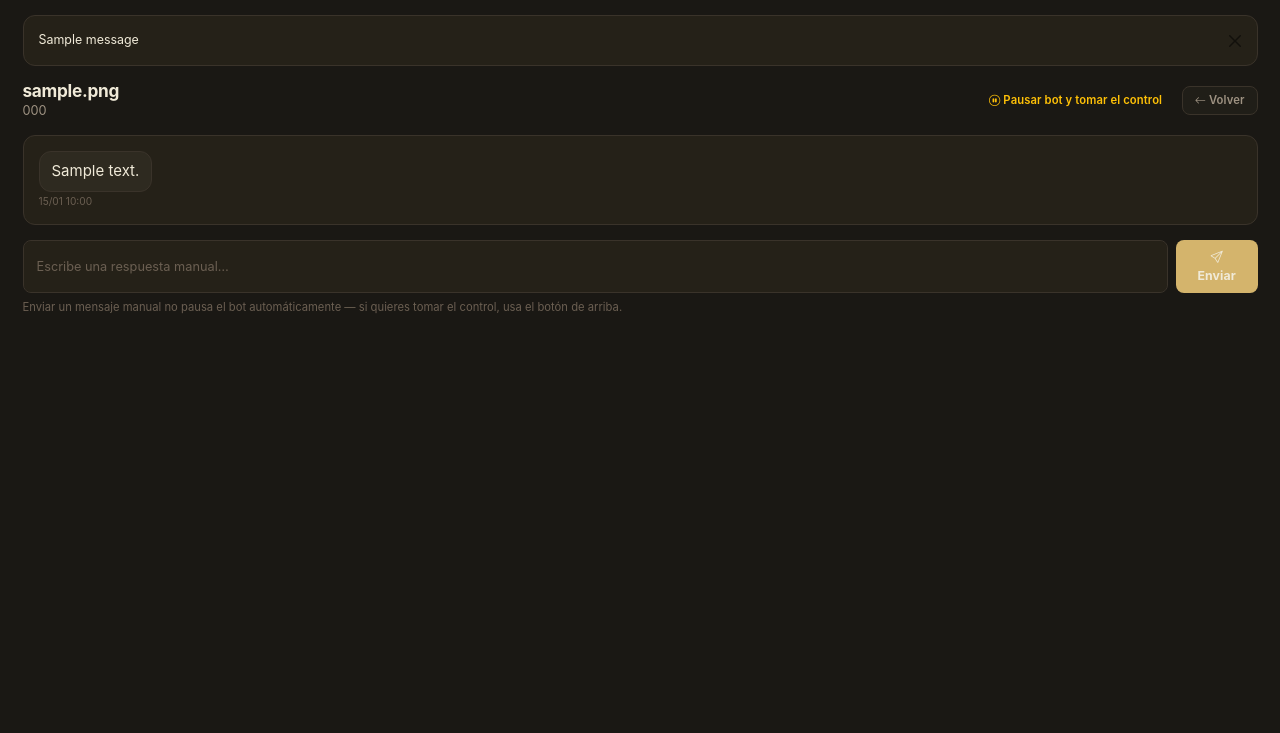
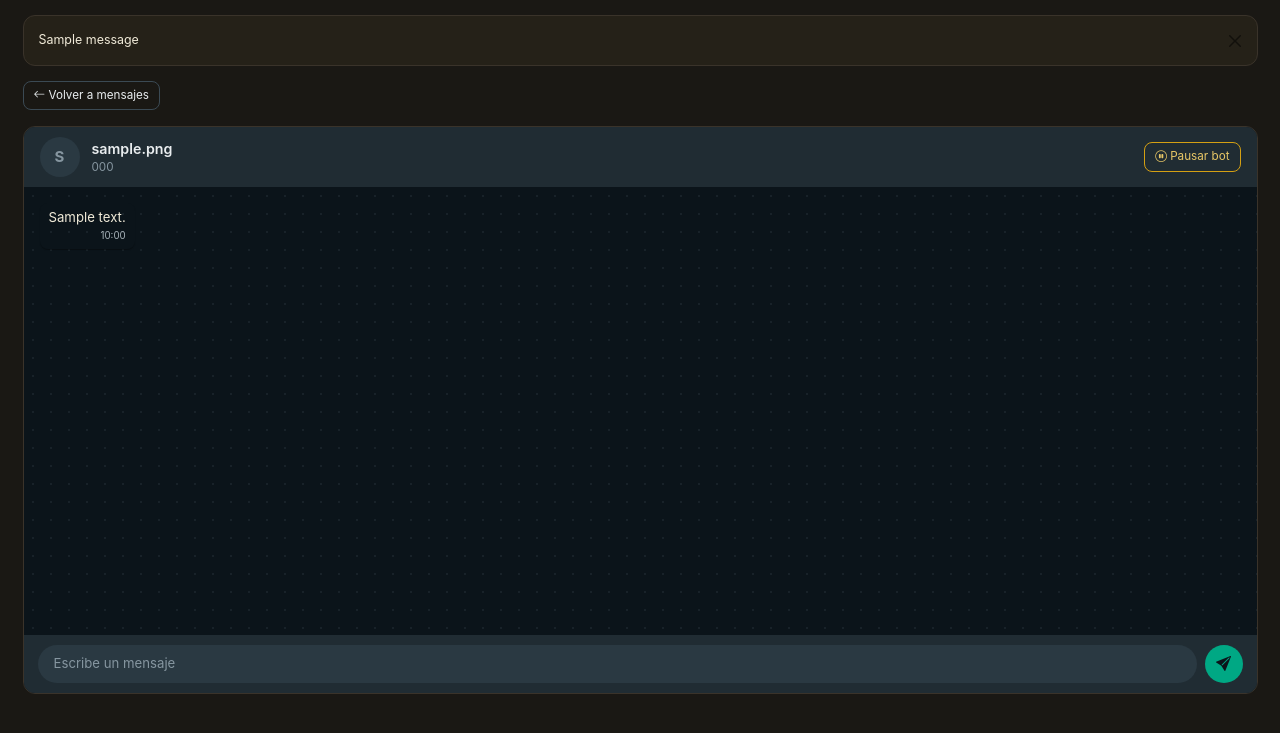
Before and after one commit to elsebastiann/agenda-detalling, a Flask app: page /whatsapp/1 in a window 1280 px wide. Shown: the part 52-785 px from the top of the page. Run offline with Flask 3, Linux system fonts and the light colour scheme; a user stored in the database is signed in; tables that the repository leaves empty hold one stand-in row (values such as "Sample post"); one stand-in notice (Sample message) is shown.

Commit message:
mejor whatsapp

```diff
--- a/app.py
+++ b/app.py
@@ -3797,6 +3797,27 @@ def whatsapp_conversation(conversation_id):
     return render_template("whatsapp_conversation.html", conversation=conversation, messages=messages)
 
 
+@app.route("/whatsapp/<int:conversation_id>/messages.json")
+def whatsapp_messages_json(conversation_id):
+    """Mensajes nuevos desde el último id visto — usado por el polling del chat."""
+    since_id = request.args.get("since", 0, type=int)
+    conversation = Conversation.query.get_or_404(conversation_id)
+    messages = (
+        Message.query
+        .filter_by(conversation_id=conversation.id)
+        .filter(Message.id > since_id)
+        .order_by(Message.created_at)
+        .all()
+    )
+    return jsonify({
+        "bot_active": conversation.bot_active,
+        "messages": [
+            {"id": m.id, "direction": m.direction, "body": m.body, "time": m.created_at.strftime("%d/%m %H:%M")}
+            for m in messages
+        ],
+    })
+
+
 @app.route("/whatsapp/<int:conversation_id>/toggle-bot", methods=["POST"])
 def whatsapp_toggle_bot(conversation_id):
     conversation = Conversation.query.get_or_404(conversation_id)
--- a/templates/whatsapp_conversation.html
+++ b/templates/whatsapp_conversation.html
@@ -1,55 +1,129 @@
 {% extends "base.html" %}
+
+{% block extra_head %}
+<style>
+  .wa-wrap { background:#0b141a; border:1px solid var(--border); border-radius:var(--radius); overflow:hidden; margin-top:16px; }
+  .wa-header { background:#202c33; padding:10px 16px; display:flex; align-items:center; gap:12px; }
+  .wa-avatar { width:40px; height:40px; border-radius:50%; background:#2a3942; display:flex; align-items:center; justify-content:center; font-weight:700; color:#8696a0; flex-shrink:0; }
+  .wa-header-name { color:#e9edef; font-weight:600; font-size:0.95rem; margin:0; }
+  .wa-header-phone { color:#8696a0; font-size:0.78rem; margin:0; }
+  .wa-header-actions { margin-left:auto; display:flex; align-items:center; gap:8px; }
+  .wa-btn { background:transparent; border:1px solid #3b4a54; color:#e9edef; font-size:0.78rem; padding:5px 10px; border-radius:8px; cursor:pointer; text-decoration:none; }
+  .wa-btn:hover { background:#2a3942; color:#e9edef; }
+  .wa-btn-warn { border-color:#d4a013; color:#e8c766; }
+  .wa-btn-ok { border-color:#00a884; color:#00d9a0; }
+
+  .wa-body { background-color:#0b141a; background-image:radial-gradient(#182229 1px, transparent 1px); background-size:18px 18px;
+             padding:16px; height:56vh; overflow-y:auto; display:flex; flex-direction:column; gap:4px; }
+  .wa-bubble-row { display:flex; }
+  .wa-bubble-row.in { justify-content:flex-start; }
+  .wa-bubble-row.out { justify-content:flex-end; }
+  .wa-bubble { max-width:72%; padding:6px 9px 7px; border-radius:8px; font-size:0.88rem; line-height:1.35; white-space:pre-wrap; word-wrap:break-word; box-shadow:0 1px 1px rgba(0,0,0,0.3); }
+  .wa-bubble.in { background:#202c33; color:#e9edef; border-top-left-radius:0; }
+  .wa-bubble.out { background:#005c4b; color:#e9edef; border-top-right-radius:0; }
+  .wa-bubble .wa-time { display:block; text-align:right; font-size:0.65rem; color:#a8b3ba; margin-top:2px; }
+
+  .wa-inputbar { background:#202c33; padding:10px 14px; display:flex; gap:8px; align-items:center; }
+  .wa-input { flex:1; background:#2a3942; border:none; border-radius:20px; padding:9px 16px; color:#e9edef; font-size:0.88rem; }
+  .wa-input::placeholder { color:#8696a0; }
+  .wa-send { width:38px; height:38px; border-radius:50%; background:#00a884; border:none; color:#0b141a; display:flex; align-items:center; justify-content:center; flex-shrink:0; }
+  .wa-send:hover { background:#00d9a0; }
+  .wa-paused-banner { background:#3a2f10; color:#e8c766; font-size:0.8rem; padding:8px 16px; }
+</style>
+{% endblock %}
 
 {% block content %}
 <div class="d-flex justify-content-between align-items-center flex-wrap gap-2">
+  <a href="{{ url_for('whatsapp_inbox') }}" class="wa-btn"><i class="bi bi-arrow-left"></i> Volver a mensajes</a>
+</div>
+
+<div class="wa-wrap">
+  <div class="wa-header">
+    <div class="wa-avatar">{{ (conversation.profile_name or conversation.phone)[0]|upper }}</div>
     <div>
-    <h2 class="mb-0">{{ conversation.profile_name or conversation.phone }}</h2>
-    <p style="color:var(--text2);font-size:0.85rem;margin:0;">{{ conversation.phone }}</p>
+      <p class="wa-header-name">{{ conversation.profile_name or conversation.phone }}</p>
+      <p class="wa-header-phone">{{ conversation.phone }}</p>
     </div>
-  <div class="d-flex align-items-center gap-2">
-    <form method="POST" action="{{ url_for('whatsapp_toggle_bot', conversation_id=conversation.id) }}" class="m-0">
+    <div class="wa-header-actions">
+      <form method="POST" action="{{ url_for('whatsapp_toggle_bot', conversation_id=conversation.id) }}" class="m-0" id="toggleBotForm">
         {% if conversation.bot_active %}
-        <button type="submit" class="btn btn-sm btn-outline-warning">
-          <i class="bi bi-pause-circle"></i> Pausar bot y tomar el control
-        </button>
+          <button type="submit" class="wa-btn wa-btn-warn"><i class="bi bi-pause-circle"></i> Pausar bot</button>
         {% else %}
-        <button type="submit" class="btn btn-sm btn-outline-success">
-          <i class="bi bi-play-circle"></i> Reactivar bot
-        </button>
+          <button type="submit" class="wa-btn wa-btn-ok"><i class="bi bi-play-circle"></i> Reactivar bot</button>
         {% endif %}
       </form>
-    <a href="{{ url_for('whatsapp_inbox') }}" class="btn btn-sm btn-outline-secondary">
-      <i class="bi bi-arrow-left"></i> Volver
-    </a>
     </div>
   </div>
 
-{% if not conversation.bot_active %}
-<div class="alert alert-warning mt-3 py-2" style="font-size:0.85rem;">
-  <i class="bi bi-exclamation-triangle"></i> El bot está pausado en esta conversación — Mariana no va a responder hasta que la reactives.
+  <div id="pausedBanner" class="wa-paused-banner" style="{{ '' if not conversation.bot_active else 'display:none;' }}">
+    <i class="bi bi-exclamation-triangle"></i> El bot está pausado — Mariana no va a responder hasta que lo reactives.
   </div>
-{% endif %}
 
-<div class="mt-3 p-3" style="background:var(--surface);border:1px solid var(--border);border-radius:var(--radius);max-height:60vh;overflow-y:auto;display:flex;flex-direction:column;gap:8px;">
+  <div class="wa-body" id="waBody">
     {% for m in messages %}
-    <div style="align-self:{{ 'flex-end' if m.direction == 'out' else 'flex-start' }};max-width:75%;">
-      <div style="background:{{ 'var(--accent-bg)' if m.direction == 'out' else 'var(--surface2)' }};
-                  border:1px solid var(--border);border-radius:12px;padding:8px 12px;
-                  color:var(--text);white-space:pre-wrap;">{{ m.body }}</div>
-      <div style="font-size:0.68rem;color:var(--text3);margin-top:2px;{{ 'text-align:right;' if m.direction == 'out' else '' }}">
-        {{ m.created_at.strftime('%d/%m %H:%M') }}
+      <div class="wa-bubble-row {{ m.direction }}">
+        <div class="wa-bubble {{ m.direction }}">{{ m.body }}<span class="wa-time">{{ m.created_at.strftime('%H:%M') }}</span></div>
       </div>
-    </div>
-  {% else %}
-    <p class="text-muted text-center py-4">Sin mensajes todavía.</p>
     {% endfor %}
   </div>
 
-<form method="POST" action="{{ url_for('whatsapp_send_manual', conversation_id=conversation.id) }}" class="mt-3 d-flex gap-2">
-  <input type="text" name="body" class="form-control" placeholder="Escribe una respuesta manual…" required autocomplete="off">
-  <button type="submit" class="btn btn-accent" style="background:var(--accent);color:#1a1814;font-weight:700;">
-    <i class="bi bi-send"></i> Enviar
-  </button>
+  <form class="wa-inputbar" id="sendForm" method="POST" action="{{ url_for('whatsapp_send_manual', conversation_id=conversation.id) }}">
+    <input type="text" name="body" id="waInput" class="wa-input" placeholder="Escribe un mensaje" required autocomplete="off">
+    <button type="submit" class="wa-send"><i class="bi bi-send-fill"></i></button>
   </form>
-<p style="color:var(--text3);font-size:0.75rem;margin-top:6px;">Enviar un mensaje manual no pausa el bot automáticamente — si quieres tomar el control, usa el botón de arriba.</p>
+</div>
+
+<script>
+(function () {
+  const body = document.getElementById('waBody');
+  const pausedBanner = document.getElementById('pausedBanner');
+  const sendForm = document.getElementById('sendForm');
+  const input = document.getElementById('waInput');
+  let lastId = {{ (messages[-1].id if messages else 0) }};
+
+  function scrollToBottom() { body.scrollTop = body.scrollHeight; }
+  scrollToBottom();
+
+  function addBubble(m) {
+    const row = document.createElement('div');
+    row.className = 'wa-bubble-row ' + m.direction;
+    const bubble = document.createElement('div');
+    bubble.className = 'wa-bubble ' + m.direction;
+    bubble.textContent = m.body;
+    const time = document.createElement('span');
+    time.className = 'wa-time';
+    time.textContent = m.time.split(' ').pop();
+    bubble.appendChild(time);
+    row.appendChild(bubble);
+    body.appendChild(row);
+  }
+
+  async function poll() {
+    try {
+      const res = await fetch('{{ url_for("whatsapp_messages_json", conversation_id=conversation.id) }}?since=' + lastId);
+      const data = await res.json();
+      if (data.messages.length) {
+        const wasAtBottom = body.scrollHeight - body.scrollTop - body.clientHeight < 60;
+        data.messages.forEach(m => { addBubble(m); lastId = m.id; });
+        if (wasAtBottom) scrollToBottom();
+      }
+      pausedBanner.style.display = data.bot_active ? 'none' : 'block';
+    } catch (e) { /* red intermitente, se reintenta en el próximo ciclo */ }
+  }
+
+  setInterval(poll, 4000);
+
+  // Envío por AJAX para no recargar toda la página
+  sendForm.addEventListener('submit', async function (e) {
+    e.preventDefault();
+    const text = input.value.trim();
+    if (!text) return;
+    input.value = '';
+    const fd = new FormData();
+    fd.append('body', text);
+    await fetch(sendForm.action, { method: 'POST', body: fd });
+    poll();
+  });
+})();
+</script>
 {% endblock %}
```
Also changed, not shown: templates/whatsapp_inbox.html (+40 -39 lines). Lines whose indentation alone changed are shown as unchanged.
